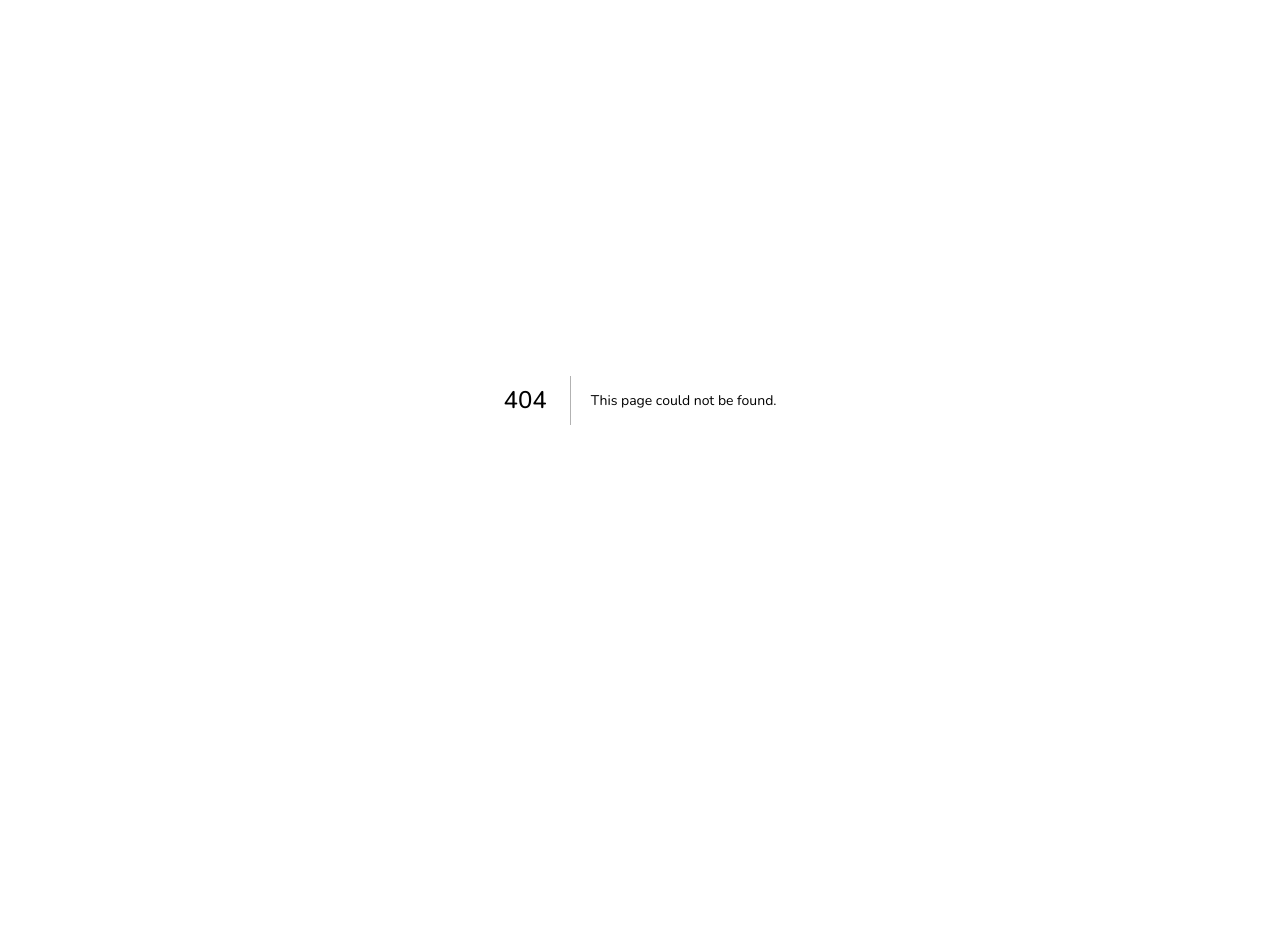
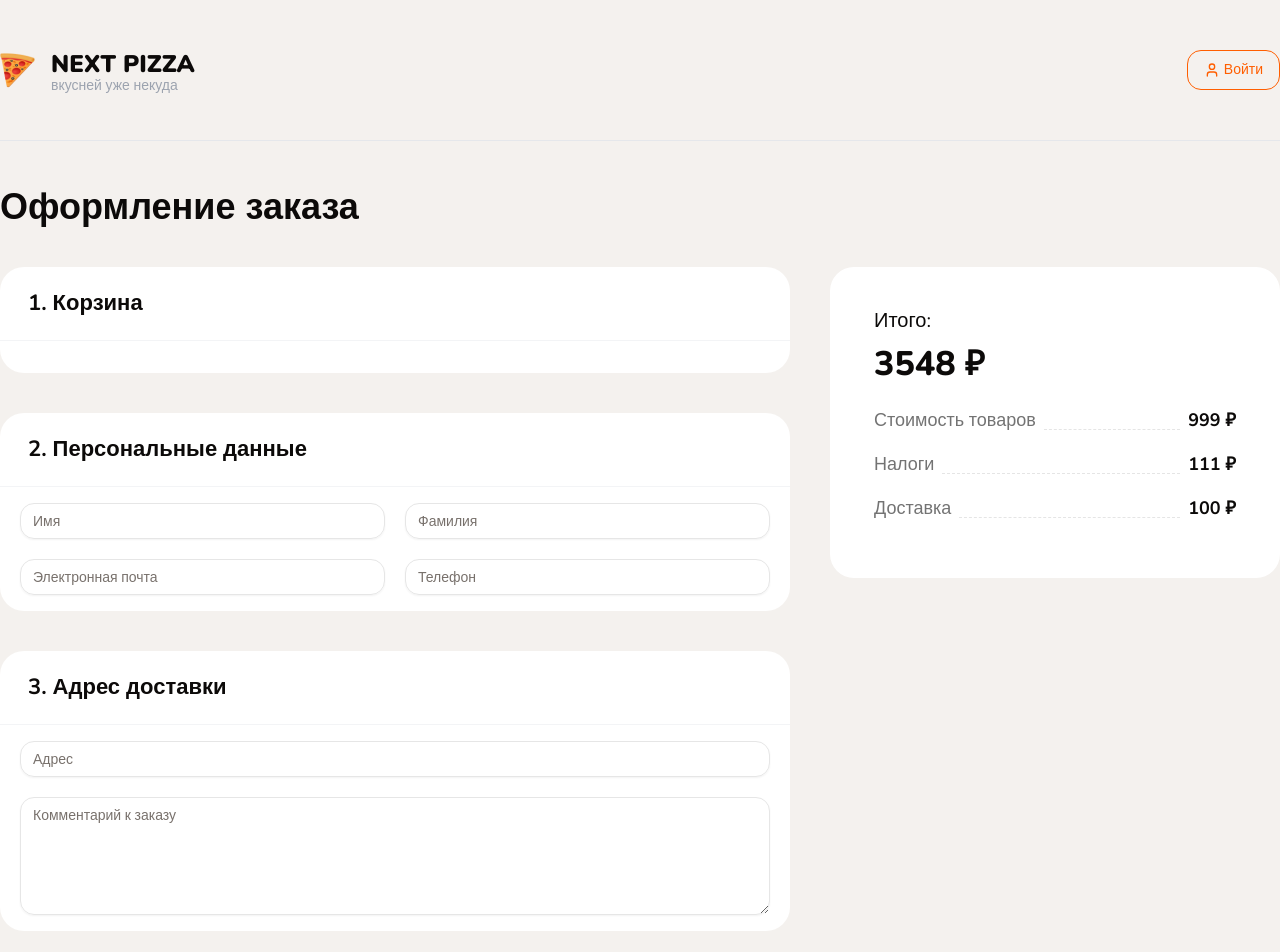
Before and after one commit to EugeneCod/next-pizza, a Next.js app: page /checkout in a window 1280 px wide. Before the commit this address had no page. Shown: the top 952 px of the page. Before the commit the page ends 800 px from the top, so only its background shows below. Built offline with nearby package versions, Linux system fonts and the light colour scheme; no server answers.

Commit message:
feat: add initial checkout page

```diff
--- /dev/null
+++ b/app/(checkout)/checkout/page.tsx
@@ -0,0 +1,48 @@
+import { CheckoutItemDetails, Container, Title, WhiteBlock } from '@/shared/components/shared';
+import { Input, Textarea } from '@/shared/components/ui';
+
+export default function CheckoutPage() {
+  const totalAmount = 999;
+  const taxAmount = 111;
+  const shippingCost = 100;
+
+  return (
+    <Container className="mt-10">
+      <Title className="font-extrabold mb-8 text-[36px]" text="Оформление заказа" />
+
+      <div className="flex gap-10">
+        {/* Левая колонка */}
+        <div className="flex flex-col flex-1 gap-y-10 mb-20">
+          <WhiteBlock title="1. Корзина"></WhiteBlock>
+          <WhiteBlock title="2. Персональные данные">
+            <div className="grid grid-cols-2 gap-5">
+              <Input className="text-base" name="firstName" placeholder="Имя" />
+              <Input className="text-base" name="lastName" placeholder="Фамилия" />
+              <Input className="text-base" name="email" placeholder="Электронная почта" />
+              <Input className="text-base" name="phone" placeholder="Телефон" />
+            </div>
+          </WhiteBlock>
+          <WhiteBlock title="3. Адрес доставки">
+            <div className="flex flex-col gap-5">
+              <Input className="text-base" name="firstName" placeholder="Адрес" />
+              <Textarea rows={5} className="text-base" placeholder="Комментарий к заказу" />
+            </div>
+          </WhiteBlock>
+        </div>
+        {/* Правая колонка */}
+        <div className="w-[450px]">
+          <WhiteBlock className="p-6 sticky top-4">
+            <div className="flex flex-col gap-1">
+              <span className="text-xl">Итого:</span>
+              <span className="text-[34px] font-extrabold">{3548} ₽</span>
+            </div>
+
+            <CheckoutItemDetails title="Стоимость товаров" value={totalAmount} />
+            <CheckoutItemDetails title="Налоги" value={taxAmount} />
+            <CheckoutItemDetails title="Доставка" value={shippingCost} />
+          </WhiteBlock>
+        </div>
+      </div>
+    </Container>
+  );
+}
--- /dev/null
+++ b/app/(checkout)/layout.tsx
@@ -0,0 +1,18 @@
+import { Container, Header } from '@/shared/components/shared';
+import { Metadata } from 'next';
+
+export const metadata: Metadata = {
+  title: 'Next Pizza | Оформление заказа',
+  description: 'Страница оформления заказа',
+};
+
+export default function CheckoutLayout({ children }: { children: React.ReactNode }) {
+  return (
+    <main className="min-h-screen bg-[#F4F1EE]">
+      <Container>
+        <Header className="border-gray-200" hasSearch={false} hasCart={false} />
+        {children}
+      </Container>
+    </main>
+  );
+}
--- a/app/(dashboard)/layout.tsx
+++ b/app/(dashboard)/layout.tsx
@@ -10,6 +10,7 @@
 }) {
   return (
     <html lang="ru">
+      DASHBOARD HEADER
       <body>{children}</body>
     </html>
   )
--- /dev/null
+++ b/shared/components/shared/checkout-item-details.tsx
@@ -0,0 +1,20 @@
+import { cn } from '@/shared/lib/utils';
+
+interface CheckoutItemDetailsProps extends PropsWithClassName {
+  title?: string;
+  value?: number;
+}
+
+export const CheckoutItemDetails = (props: CheckoutItemDetailsProps) => {
+  const { className, title, value } = props;
+  return (
+    <div className={cn('flex my-4', className)}>
+      <span className="flex flex-1 text-lg text-neutral-500">
+        {title}
+        <div className="flex-1 border-b border-dashed border-b-neutral-200 relative -top-1 mx-2" />
+      </span>
+
+      <span className="font-bold text-lg">{value} ₽</span>
+    </div>
+  );
+};
--- a/shared/components/shared/header.tsx
+++ b/shared/components/shared/header.tsx
@@ -7,13 +7,15 @@
 
 interface HeaderProps {
   className?: string;
+  hasSearch?: boolean;
+  hasCart?: boolean;
 }
 
 export const Header = (props: HeaderProps) => {
-  const { className } = props;
+  const { className, hasSearch = true, hasCart = true } = props;
 
   return (
-    <header className={cn(' border-b', className)}>
+    <header className={cn('border-b', className)}>
       <Container className="flex items-center justify-between py-12">
         <Link href="/">
           <div className="flex items-center gap-4">
@@ -25,16 +27,18 @@
           </div>
         </Link>
 
-        <div className="mx-10 flex-1">
-          <SearchInput />
-        </div>
+        {hasSearch && (
+          <div className="mx-10 flex-1">
+            <SearchInput />
+          </div>
+        )}
 
         <div className="flex items-center gap-3">
           <Button variant="outline" className="flex items-center gap-1">
             <UserIcon size={16} />
             Войти
           </Button>
-          <CartButton />
+          {hasCart && <CartButton />}
         </div>
       </Container>
     </header>
--- a/shared/components/shared/index.ts
+++ b/shared/components/shared/index.ts
@@ -6,6 +6,7 @@
 export { CartDrawer } from './cart-drawer';
 export { Categories } from './categories';
 export { CheckboxFiltersGroup } from './checkbox-filters-group';
+export { CheckoutItemDetails } from './checkout-item-details';
 export { ChooseFormContainer } from './choose-form-container';
 export { ChoosePizzaForm } from './choose-pizza-form';
 export { ChooseProductForm } from './choose-product-form';
@@ -25,3 +26,4 @@
 export { SortPopup } from './sort-popup';
 export { Title } from './title';
 export { TopBar } from './top-bar';
+export { WhiteBlock } from './white-block';
--- /dev/null
+++ b/shared/components/shared/white-block.tsx
@@ -0,0 +1,29 @@
+import { type PropsWithChildren } from 'react';
+
+import { Title } from '.';
+
+import { cn } from '@/shared/lib/utils';
+
+interface WhiteBlockProps extends PropsWithChildren {
+  title?: string;
+  endAdornment?: React.ReactNode;
+  className?: string;
+  contentClassName?: string;
+}
+
+export const WhiteBlock = (props: WhiteBlockProps) => {
+  const { title, endAdornment, className, contentClassName, children } = props;
+
+  return (
+    <div className={cn('bg-white rounded-3xl', className)}>
+      {title && (
+        <div className="flex items-center justify-between p-5 px-7 border-b border-gray-100">
+          <Title text={title} size="sm" className="font-bold" />
+          {endAdornment}
+        </div>
+      )}
+
+      <div className={cn('px-5 py-4', contentClassName)}>{children}</div>
+    </div>
+  );
+};
--- a/shared/components/ui/index.ts
+++ b/shared/components/ui/index.ts
@@ -1,4 +1,4 @@
-export { Button, CartSheetTrigger } from './button';
+export { Button } from './button';
 export { Checkbox } from './checkbox';
 export { Dialog, DialogContent } from './dialog';
 export { Drawer } from './drawer';
@@ -8,3 +8,4 @@
 export * from './sheet';
 export { Skeleton } from './skeleton';
 export { Slider } from './slider';
+export { Textarea } from './textarea';
--- /dev/null
+++ b/shared/components/ui/textarea.tsx
@@ -0,0 +1,22 @@
+import * as React from "react"
+
+import { cn } from "@/shared/lib/utils"
+
+const Textarea = React.forwardRef<
+  HTMLTextAreaElement,
+  React.ComponentProps<"textarea">
+>(({ className, ...props }, ref) => {
+  return (
+    <textarea
+      className={cn(
+        "flex min-h-[60px] w-full rounded-md border border-input bg-transparent px-3 py-2 text-base shadow-sm placeholder:text-muted-foreground focus-visible:outline-none focus-visible:ring-1 focus-visible:ring-ring disabled:cursor-not-allowed disabled:opacity-50 md:text-sm",
+        className
+      )}
+      ref={ref}
+      {...props}
+    />
+  )
+})
+Textarea.displayName = "Textarea"
+
+export { Textarea }
```
